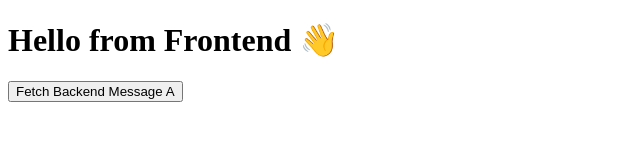
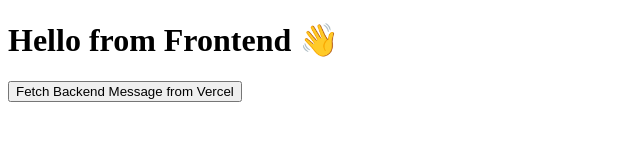
Before and after one commit to ChintanT21/node-frontend-ci-cd-demo, a website: page public/index.html in a window 1280 px wide. Shown: the whole page, without its empty margins (0-640 px from the left). Drawn offline with Linux system fonts and the light colour scheme.

Commit message:
Update button text in index.html
Changed the button label from 'Fetch Backend Message A' to 'Fetch Backend Message from Vercel' for improved clarity.

```diff
--- a/public/index.html
+++ b/public/index.html
@@ -6,7 +6,7 @@
 </head>
 <body>
   <h1>Hello from Frontend 👋</h1>
-  <button id="fetchBtn">Fetch Backend Message A</button>
+  <button id="fetchBtn">Fetch Backend Message from Vercel</button>
   <p id="response"></p>
 
   <script>
```
